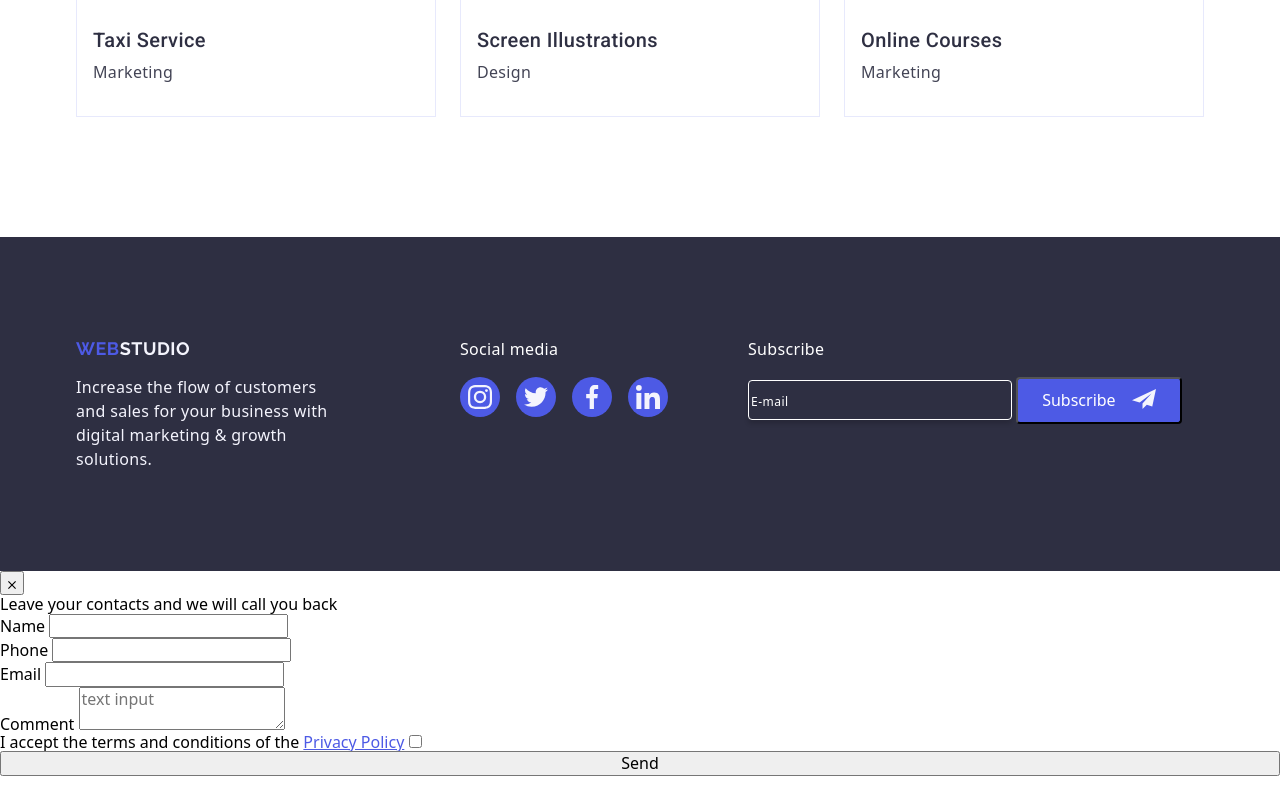
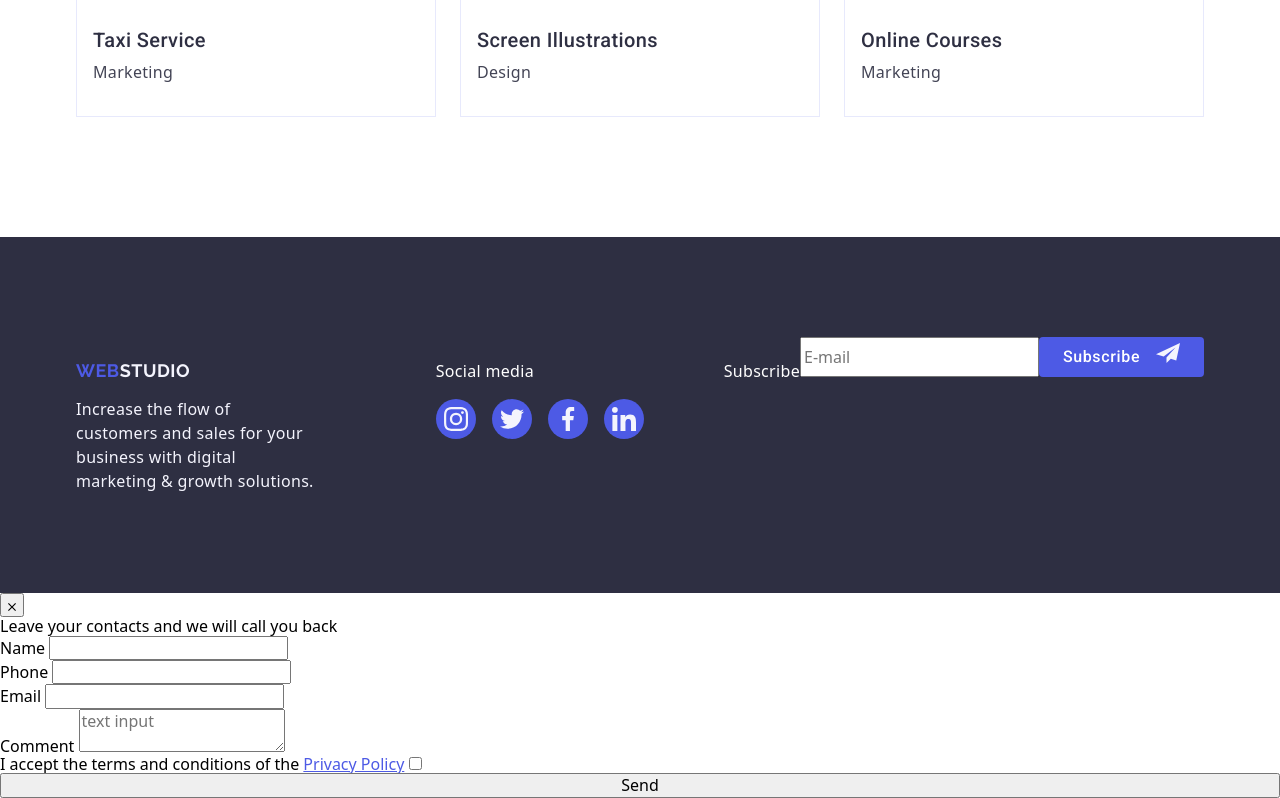
Before and after one commit to allure13/goit-markup-hw-05, a plain HTML site: page index.html in a window 1280 px wide. Shown: the part 2935-3733 px from the top of the page. Before the commit the page ends 3711 px from the top, so only its background shows below. Drawn offline with nearby package versions, Linux system fonts and the light colour scheme.

Commit message:
update styles.css
Перші зміни після автоперевірки у формі футера

```diff
--- a/css/styles.css
+++ b/css/styles.css
@@ -469,6 +469,8 @@ ul {
   background-color: #31d0aa;
 }
 
+/******************************************FOOTER FORM*************************************************/
+
 .form-container {
   margin-left: 80px;
   display: flex;
@@ -476,7 +478,7 @@ ul {
 }
 
 .form-footer-text {
-  color: var(--WHITE, #fff);
+  color: #ffffff;
   font-size: 16px;
   font-weight: 500;
   line-height: 1.5;
@@ -484,45 +486,60 @@ ul {
   margin-bottom: 16px;
 }
 
+.footer-form {
+  display: flex;
+}
+
+.form-label {
+  gap: 24px;
+}
+
+.input-footer {
+  width: 264px;
+  height: 40px;
+  border: 1px solid #ffffff;
+  background-color: transparent;
+  font-size: 12px;
+  line-height: 1.5;
+  letter-spacing: 0.04em;
+  filter: drop-shadow(0px 4px 4px rgba(0, 0, 0, 0.15));
+  border-radius: 4px;
+  color: #ffffff;
+}
+
+.input::placeholder {
+  color #ffffff;
+}
+
 .footer-btn {
-  cursor: pointer;
-  display: inline-flex;
+  min-width: 165px;
+  height: 40px;
+  font-family: "Roboto", sans-serif;
+  display: flex;
   justify-content: center;
   align-items: center;
-  gap: 16px;
-  background-color: var(--IRIS, #4d5ae5);
-  padding: 8px 24px;
-  transition: background-color 250ms cubic-bezier(0.4, 0, 0.2, 1),
-    border 250ms cubic-bezier(0.4, 0, 0.2, 1);
+  font-size: 16px;
+  font-weight: 500;
+  line-height: 1.5;
+  letter-spacing: 0.04em;
+  color: #ffffff;
+  cursor: pointer;
+  background-color: #4D5AE5;
+  border: none;
   border-radius: 4px;
-  color: var(--WHITE, #fff);
 }
+
 
 .footer-btn:hover,
 .footer-btn:focus {
   background-color: #404bbf;
 }
 
-.input {
-  background-color: #2e2f42;
-  border-radius: 4px;
-  border: 1px solid #fff;
-  box-shadow: 0px 4px 4px 0px rgba(0, 0, 0, 0.15);
-  flex-shrink: 0;
-  width: 264px;
-  height: 40px;
-}
 
-.input::placeholder {
-  color: var(--WHITE, #fff);
-  font-size: 12px;
-  font-weight: 400;
-  line-height: 1.2;
-  letter-spacing: 0.04em;
-}
 
 .footer-btn-icon {
   fill: #f4f4fd;
+  margin-left: 16px;
 }
 
 .modal-form {
--- a/index.html
+++ b/index.html
@@ -462,11 +462,11 @@
         </div>
 
         <div class="form-container">
+          <p class="form-footer-text">Subscribe</p>
           <form class="footer-form">
             <label class="form-label" for="e-mail"></label>
-            <p class="form-footer-text">Subscribe</p>
             <input
-              class="input"
+              class="input_footer"
               type="email"
               placeholder="E-mail"
               name="user_email"
@@ -497,7 +497,7 @@
       <form class="modal-form">
         <label for="name">
           Name
-          <input type="name" name="user_name" id="name" />
+          <input type="text" name="user_name" id="name" />
         </label>
         <label for="tel">
           Phone
@@ -505,16 +505,21 @@
         </label>
         <label for="email">
           Email
-          <input type="email" name="user_email" />
+          <input type="email" name="user_email" id="email" />
         </label>
         <label for="comment">
           Comment
-          <textarea name="comment" id="" placeholder="text input"></textarea>
+          <textarea
+            name="comment"
+            id="comment"
+            placeholder="text input"
+          ></textarea>
         </label>
-        <label for="">
+        <label for="checkbox_id">
           I accept the terms and conditions of the
           <a class="modal-link" href="">Privacy Policy</a>
           <input
+            id="checkbox_id"
             type="checkbox"
             value="I accept the terms and conditions of the Privacy Policy"
           />
```
